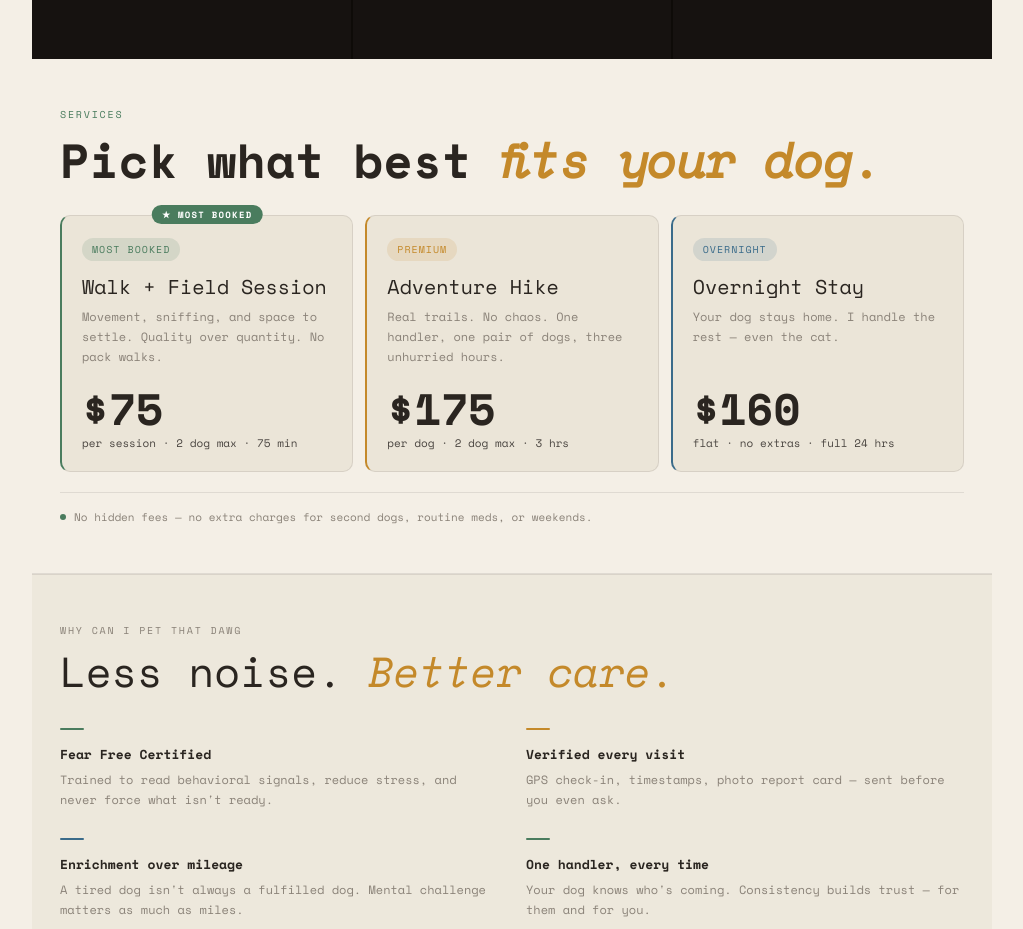
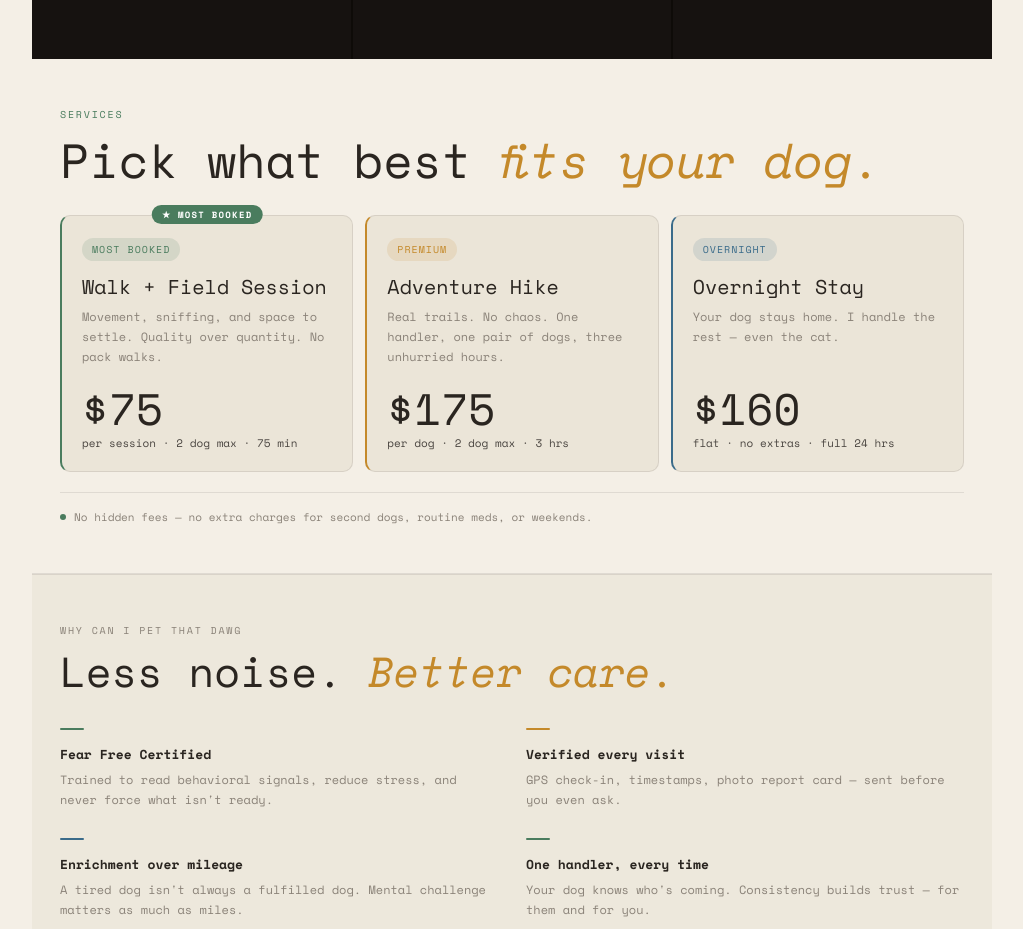
Before and after one commit to darkhorsedevloper/canipetthatdawg, a React (Vite) app: page / in a window 1280 px wide. Shown: the part 980-1909 px from the top of the page, without its empty margins (128-1151 px from the left). Built offline with nearby package versions, Linux system fonts and the light colour scheme.

Commit message:
Services: heading and prices back to weight 400 — lighter, matches design
Co-Authored-By: Claude Sonnet 4.6 <noreply@anthropic.com>

```diff
--- a/src/components/Services.jsx
+++ b/src/components/Services.jsx
@@ -43,12 +43,12 @@ export default function Services() {
       <h2 style={{
         fontFamily: 'var(--serif)',
         fontSize: 'clamp(28px, 4.5vw, 48px)',
-        fontWeight: 700,
+        fontWeight: 400,
         lineHeight: 1.15,
         color: 'var(--charcoal)',
         marginBottom: '28px',
       }}>
-        Pick what best <em style={{ color: 'var(--orange)', fontWeight: 700 }}>fits your dog.</em>
+        Pick what best <em style={{ color: 'var(--orange)' }}>fits your dog.</em>
       </h2>
 
       <div style={{ display: 'grid', gridTemplateColumns: 'repeat(auto-fit, minmax(240px, 1fr))', gap: '12px', marginBottom: '20px' }}>
@@ -129,7 +129,7 @@ export default function Services() {
               <p style={{
                 fontFamily: 'var(--serif)',
                 fontSize: '44px',
-                fontWeight: 700,
+                fontWeight: 400,
                 color: 'var(--charcoal)',
                 lineHeight: 1,
               }}>
```
